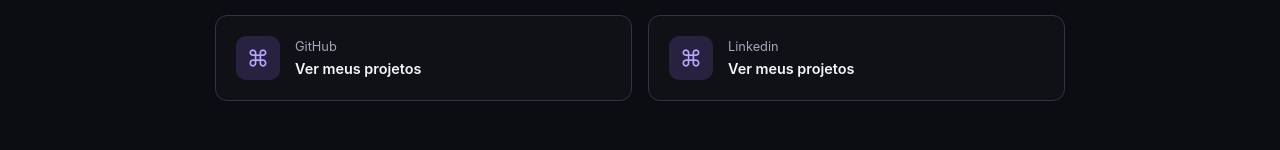
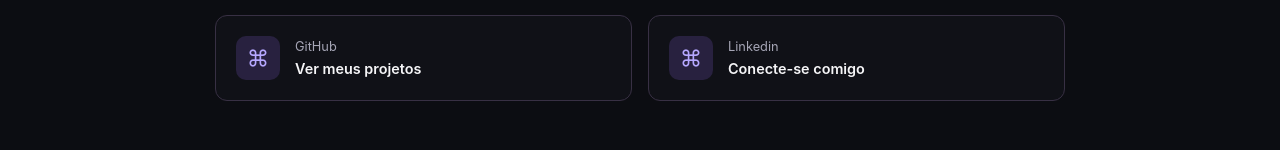
Before and after one commit to altivoajunior/site-altivo, a React (Vite) app: page / in a window 1280 px wide. Shown: the part 2499-2649 px from the top of the page. Built offline with nearby package versions, Linux system fonts and the light colour scheme.

Commit message:
frase linkdin

```diff
--- a/src/App.jsx
+++ b/src/App.jsx
@@ -161,7 +161,7 @@ function App() {
       <span className="contact-icon">⌘</span>
       <span>
         <small>Linkedin</small>
-        <strong>Ver meus projetos</strong>
+        <strong>Conecte-se comigo</strong>
       </span>
     </a>
   </div>
```
